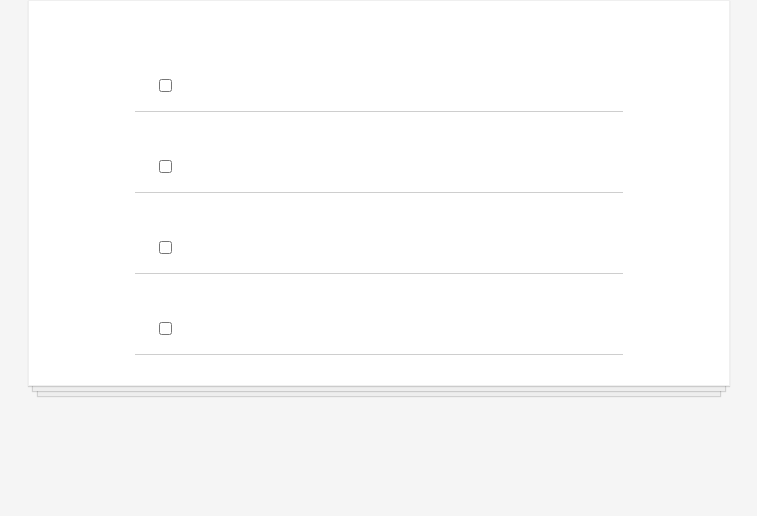
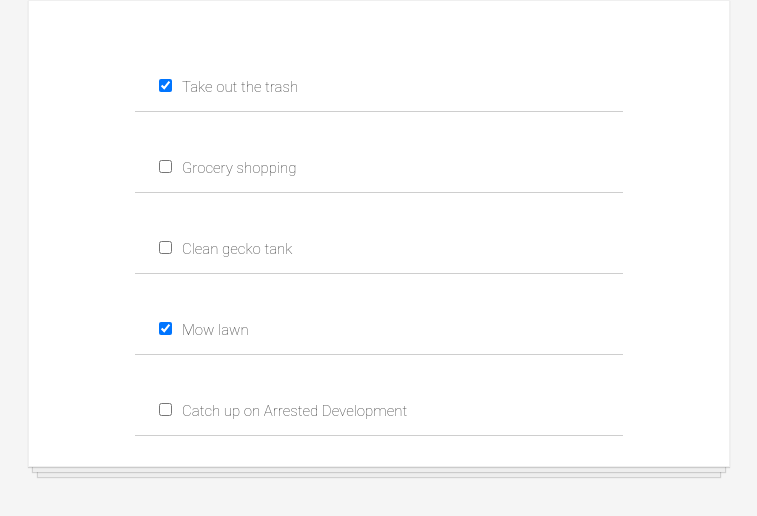
Before and after one commit to odioman/react-to-do, a React (Create React App) app: page / in a window 1280 px wide. Shown: the top 516 px of the page, without its empty margins (261-1018 px from the left). Built offline with nearby package versions, Linux system fonts and the light colour scheme.

Commit message:
added todosData

```diff
--- a/src/App.js
+++ b/src/App.js
@@ -1,14 +1,13 @@
-import logo from './logo.svg';
 import './App.css';
+import React from 'react';
 import TodoItem from './components/TodoItem.js';
+import todosData from './components/todosData.js';
 
 function App() {
+  const todoItemComponents = todosData.map(item => <TodoItem key={item.id} item={item} />)
   return (
     <div className="todo-list">
-      <TodoItem />
-      <TodoItem />
-      <TodoItem />
-      <TodoItem />
+      {todoItemComponents}
     </div>
   );
 }
--- a/src/components/TodoItem.js
+++ b/src/components/TodoItem.js
@@ -1,10 +1,11 @@
 import React from 'react';
 
-function TodoItem() {
+function TodoItem(props) {
     return (
         <div className="todo-item">
             <p>
-                <input type="checkbox"/>
+                <input type="checkbox" checked={props.item.completed}/>
+                {props.item.text}
             </p>
         </div>
     )
--- /dev/null
+++ b/src/components/todosData.js
@@ -0,0 +1,29 @@
+const todosData = [
+    {
+        id: 1,
+        text: "Take out the trash",
+        completed: true
+    },
+    {
+        id: 2,
+        text: "Grocery shopping",
+        completed: false
+    },
+    {
+        id: 3,
+        text: "Clean gecko tank",
+        completed: false
+    },
+    {
+        id: 4,
+        text: "Mow lawn",
+        completed: true
+    },
+    {
+        id: 5,
+        text: "Catch up on Arrested Development",
+        completed: false
+    }
+]
+
+export default todosData
```
